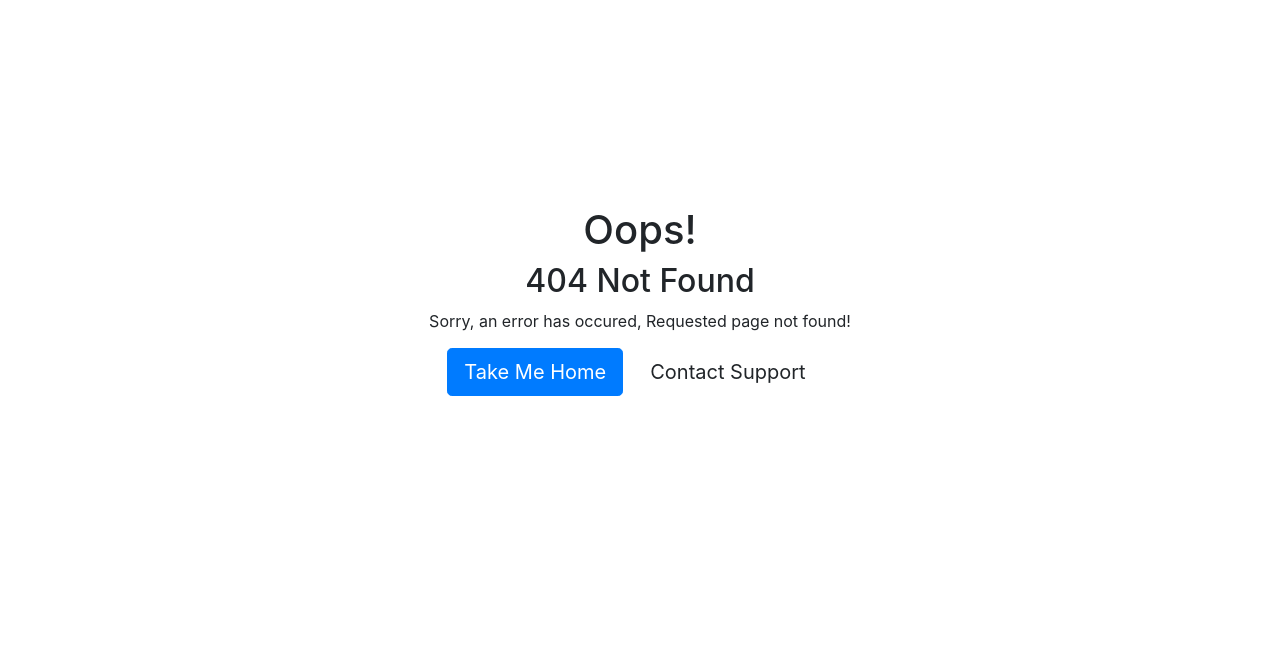
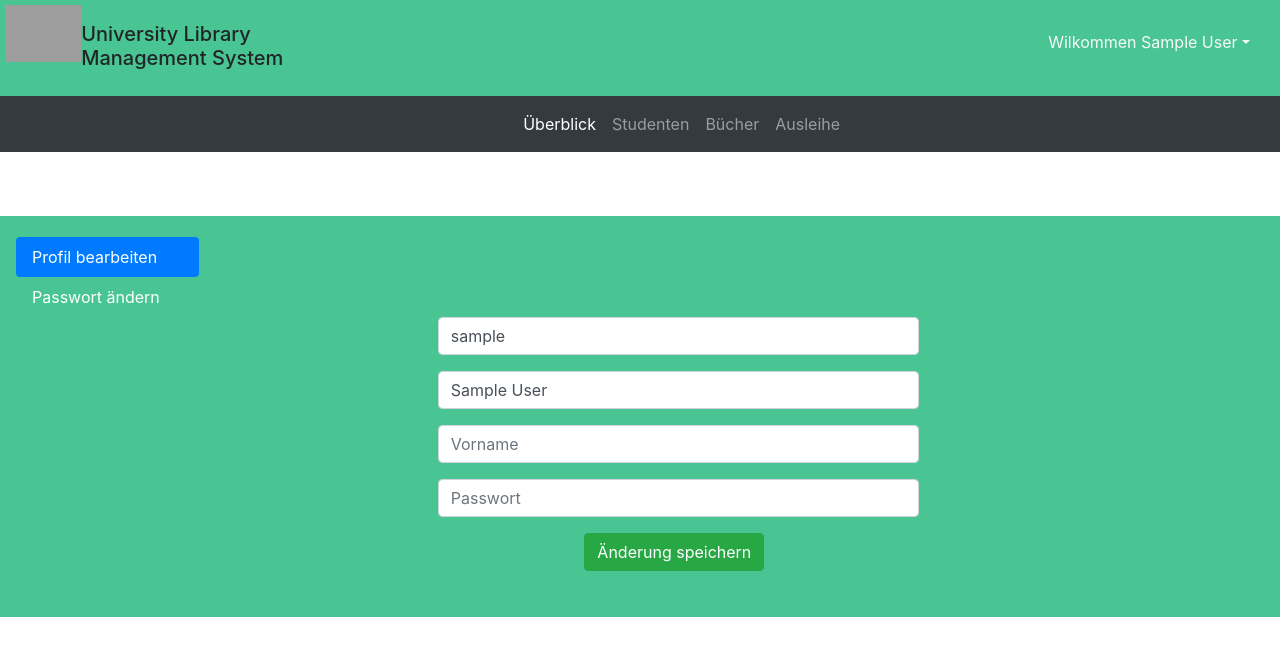
Before and after one commit to AhmadAlberkawi/Library_management_system_client, an Angular app: page /admin-edit in a window 1280 px wide. Before the commit this address had no page. Shown: the top 656 px of the page. Built offline with nearby package versions, Linux system fonts and the light colour scheme; sample sign-in values are in the browser's storage; grey boxes are pictures that could not be loaded.

Commit message:
Profil bearbeiten

```diff
--- a/src/app/_services/admin.service.ts
+++ b/src/app/_services/admin.service.ts
@@ -19,9 +19,43 @@ export class AdminService {
 
   constructor(private http: HttpClient) { }
 
+  getAdmins() {
+    return this.http.get(this.baseUrl + 'admin').pipe(
+      map((Response: Array<AdminL>) => {
+        this.admins = Response;
+      })
+    );
+  }
+
+  adminRegister(model: any) {
+    return this.http.post(this.baseUrl + 'admin/addAdmin', model);
+  }
+
+  editAdmin(model: any) {
+    return this.http.put(this.baseUrl + 'admin/editAdmin', model).pipe(
+      map((response: Admin) => {
+        const admin = response;
+
+        if (admin) {
+          localStorage.setItem('admin', JSON.stringify(admin));
+          this.currentAdminSource.next(admin);
+        }
+      })
+    );
+  }
+
+  deleteAdmin(id: number) {
+    return this.http.delete(this.baseUrl + 'admin/' + id.toString());
+  }
+
+  changePassword(model: any) {
+    return this.http.put(this.baseUrl + 'admin/changePassword', model);
+  }
+
   login(model: any) {
     return this.http.post(this.baseUrl + 'admin/login', model).pipe(
-      map((response: Admin) => { const admin = response;
+      map((response: Admin) => {
+        const admin = response;
 
         if (admin) {
           localStorage.setItem('admin', JSON.stringify(admin));
@@ -39,21 +73,4 @@ export class AdminService {
     localStorage.removeItem('admin');
     this.currentAdminSource.next(null);
   }
-
-  adminRegister(model: any) {
-    return this.http.post(this.baseUrl + 'admin/addAdmin', model);
-  }
-
-  getAdmins() {
-    return this.http.get(this.baseUrl + 'admin').pipe(
-      map((Response: Array<AdminL>) => {
-        this.admins = Response;
-      })
-    );
-
-  }
-
-  deleteAdmin(id: number) {
-    return this.http.delete(this.baseUrl + 'admin/' + id.toString());
-  }
 }
--- /dev/null
+++ b/src/app/admin-edit/admin-edit.component.html
@@ -0,0 +1,46 @@
+<app-header-nav></app-header-nav>
+
+<div class="row nav-link" *ngIf="(adminService.currentAdmin$ | async) as admin"
+     style="margin-top:2%;  background-color: #49C593">
+
+  <div class="col-2" style="margin-top:1%;">
+    <div class="nav flex-column nav-pills" aria-orientation="vertical">
+      <a class="nav-link active"
+         routerLink='/student-page'
+         routerLinkActive="active">
+        Profil bearbeiten
+      </a>
+      <a class="nav-link" style="color:white;"
+         routerLink='/overview'
+         routerLinkActive="active">
+        Passwort ändern
+      </a>
+    </div>
+  </div>
+
+  <form class="container" autocomplete="off" (ngSubmit)="editAdmin()"
+        style="margin-left:33%;margin-bottom:3%;width:40%">
+
+    <div class="form-group">
+      <input type="text" class="form-control" name="username"
+             [(ngModel)]="model.username" placeholder="Benutzername">
+    </div>
+    <div class="form-group">
+      <input type="text" class="form-control" name="name"
+             [(ngModel)]="model.name" placeholder="Name">
+    </div>
+    <div class="form-group">
+      <input type="text" class="form-control" name="vorname"
+             [(ngModel)]="model.vorname" placeholder="Vorname">
+    </div>
+    <div class="form-group">
+      <input type="password" class="form-control" name="password"
+             [(ngModel)]="model.password" placeholder="Passwort">
+    </div>
+    <div class="form-group text-center">
+      <button class="btn btn-success mr-2" type="submit">Änderung speichern</button>
+    </div>
+
+  </form>
+
+</div>
--- /dev/null
+++ b/src/app/admin-edit/admin-edit.component.ts
@@ -0,0 +1,39 @@
+import { Component, OnInit } from '@angular/core';
+import { ToastrService } from 'ngx-toastr';
+import { Admin } from '../_models/admin';
+import { AdminService } from '../_services/admin.service';
+
+@Component({
+  selector: 'app-admin-edit',
+  templateUrl: './admin-edit.component.html',
+  styleUrls: ['./admin-edit.component.css']
+})
+export class AdminEditComponent implements OnInit {
+
+  model: any = {};
+
+  constructor(public adminService: AdminService, private toastr: ToastrService) { }
+
+  ngOnInit(): void {
+    const admin: Admin = JSON.parse(localStorage.getItem('admin'));
+
+    if (admin) {
+      this.model.username = admin.username;
+      this.model.name = admin.name;
+      this.model.email = admin.email;
+      this.model.vorname = admin.vorname;
+      this.model.rolle = admin.rolle;
+    }
+  }
+
+  editAdmin() {
+    this.adminService.editAdmin(this.model).subscribe(
+      response => {
+        console.log(response);
+        this.toastr.success("Erfolgreich geändert")
+      }
+    )
+  }
+
+
+}
--- a/src/app/app-routing.module.ts
+++ b/src/app/app-routing.module.ts
@@ -1,5 +1,6 @@
 import { NgModule } from '@angular/core';
 import { RouterModule, Routes } from '@angular/router';
+import { AdminEditComponent } from './admin-edit/admin-edit.component';
 import { AdminPageComponent } from './admin-page/admin-page.component';
 import { BookPageComponent } from './book-page/book-page.component';
 import { BorrowPageComponent } from './borrow-page/borrow-page.component';
@@ -23,7 +24,8 @@ const routes: Routes = [
       { path: 'student-page', component: StudentPageComponent },
       { path: 'Book-page', component: BookPageComponent },
       { path: 'borrow-page', component: BorrowPageComponent },
-      { path: 'admin-page', component: AdminPageComponent, canActivate: [AdminGuard] }
+      { path: 'admin-page', component: AdminPageComponent, canActivate: [AdminGuard] },
+      { path: 'admin-edit', component: AdminEditComponent }
     ],
   },
   { path: 'errors', component: TestErrorsComponent },
--- a/src/app/app.module.ts
+++ b/src/app/app.module.ts
@@ -21,6 +21,7 @@ import { TestErrorsComponent } from './errors/test-errors/test-errors.component'
 import { ErrorInterceptor } from './_interceptors/error.interceptor';
 import { NotFoundComponent } from './errors/not-found/not-found.component';
 import { ServerErrorComponent } from './errors/server-error/server-error.component';
+import { AdminEditComponent } from './admin-edit/admin-edit.component';
 
 
 @NgModule({
@@ -38,7 +39,8 @@ import { ServerErrorComponent } from './errors/server-error/server-error.compone
     BorrowPageComponent,
     TestErrorsComponent,
     NotFoundComponent,
-    ServerErrorComponent
+    ServerErrorComponent,
+    AdminEditComponent
   ],
   imports: [
     BrowserModule,
--- a/src/app/header-nav/header-nav.component.html
+++ b/src/app/header-nav/header-nav.component.html
@@ -6,7 +6,7 @@
     <div class="dropdown" dropdown>
       <a class="dropdown-toggle text-light" dropdownToggle>Wilkommen {{admin.name | titlecase}}</a>
       <div class="dropdown-menu mt-3" *dropdownMenu>
-        <a class="dropdown-item">Profil bearbeiten</a>
+        <a routerLink='/admin-edit' routerLinkActive="active" class="dropdown-item">Profil bearbeiten</a>
         <div class="dropdown-divider"></div>
         <a class="dropdown-item" (click)="logout()">Abmelden</a>
       </div>
--- a/src/index.html
+++ b/src/index.html
@@ -2,7 +2,7 @@
 <html lang="en">
 <head>
   <meta charset="utf-8">
-  <title>Login Page</title>
+  <title>BVS</title>
   <base href="/">
   <meta name="viewport" content="width=device-width, initial-scale=1">
   <link rel="icon" type="image/x-icon" href="favicon.ico">
```
Also changed, not shown: src/app/admin-edit/admin-edit.component.css (added).
